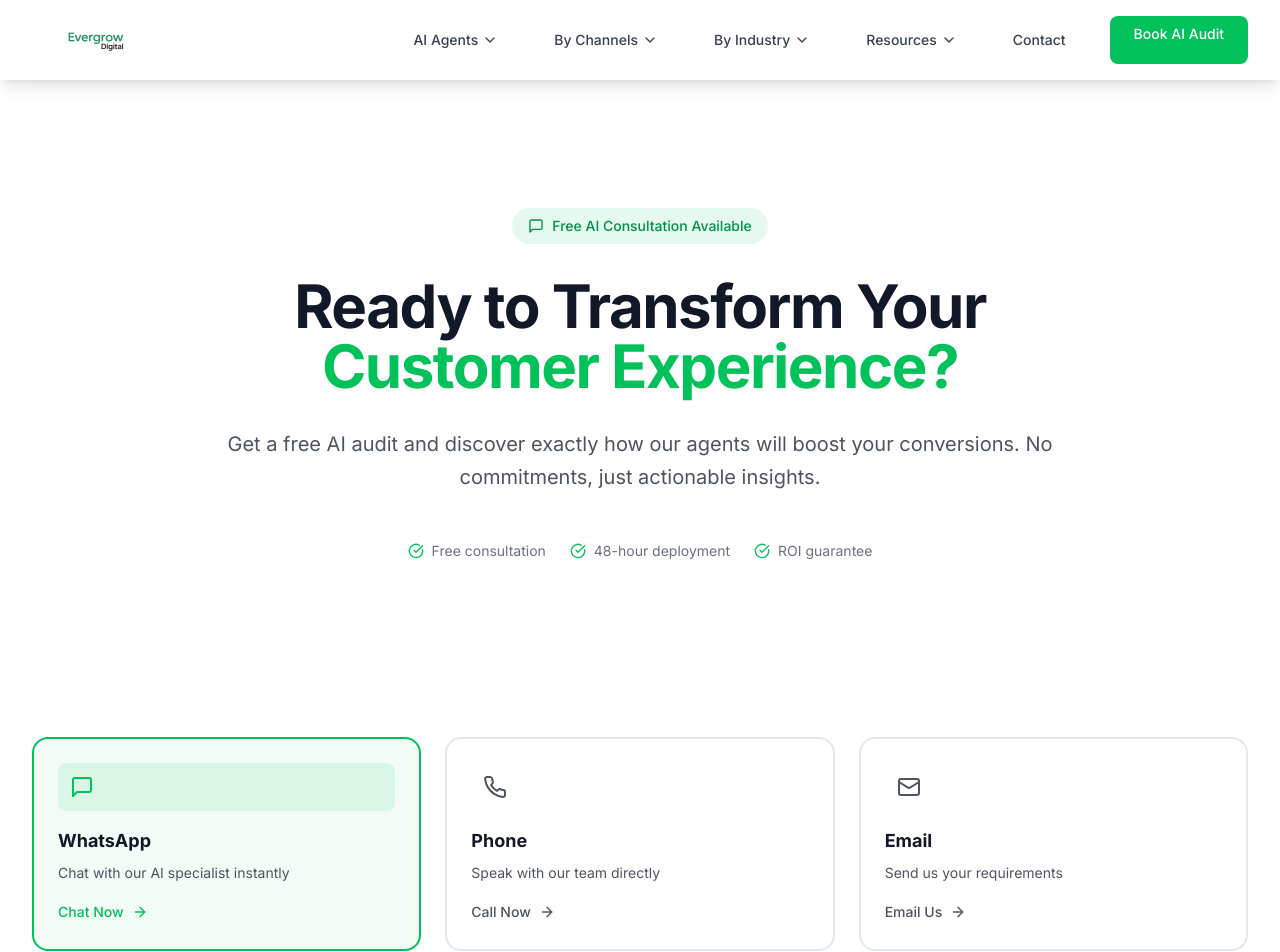
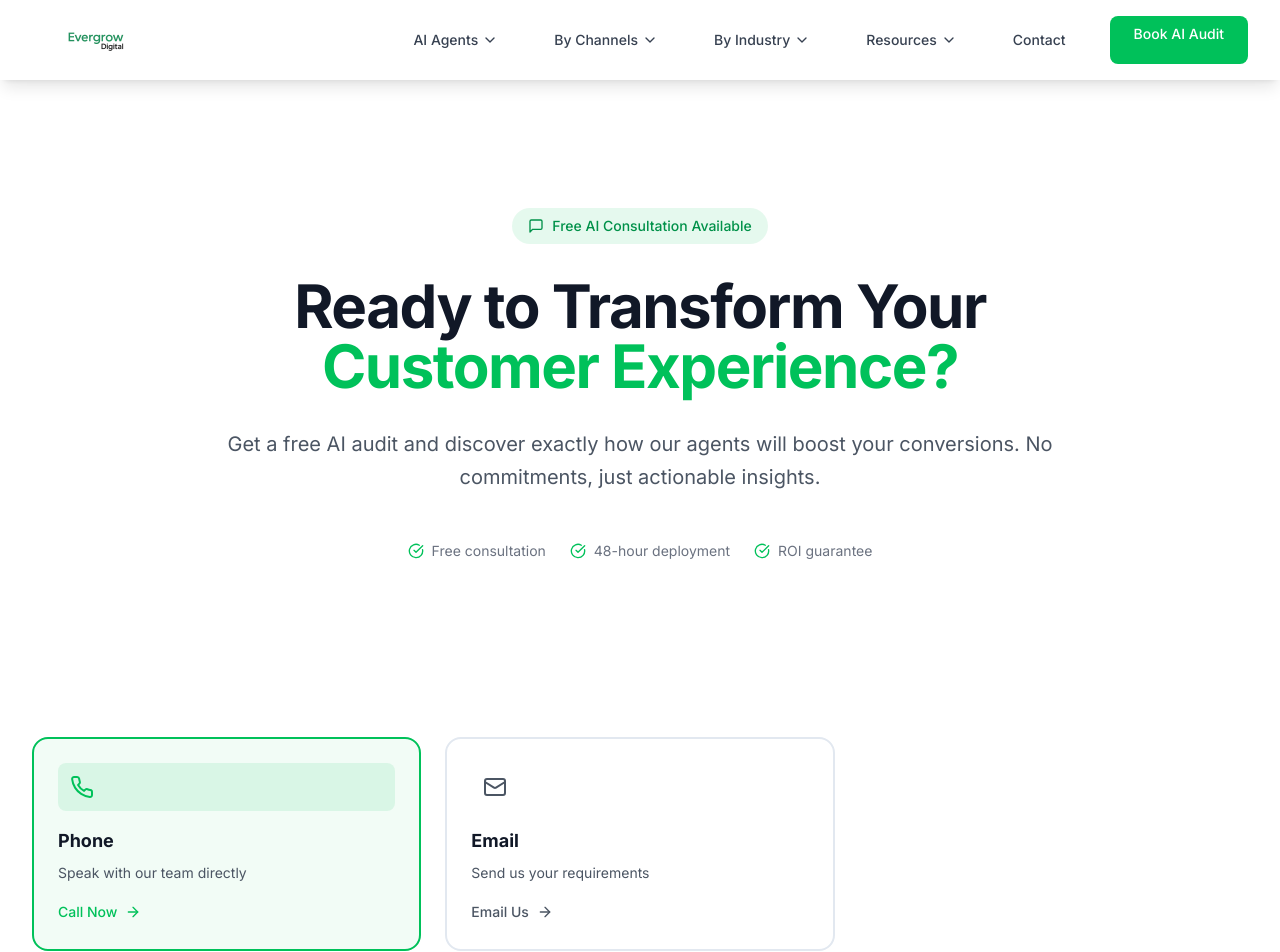
Before and after one commit to bscube/evergrow-ai-site-builder, a React (Vite) app: page /contact in a window 1280 px wide. Shown: the top 952 px of the page. Built offline with nearby package versions, Linux system fonts and the light colour scheme.

Commit message:
Remove website chat option
Remove the website chat option.

```diff
--- a/src/pages/Contact.tsx
+++ b/src/pages/Contact.tsx
@@ -146,19 +146,12 @@ const Contact = () => {
 
   const contactMethods = [
     {
-      icon: MessageSquare,
-      title: "WhatsApp",
-      description: "Chat with our AI specialist instantly",
-      action: "Chat Now",
-      link: "https://wa.me/971123456789",
-      highlight: true
-    },
-    {
       icon: Phone,
       title: "Phone",
       description: "Speak with our team directly",
       action: "Call Now",
-      link: "tel:+971123456789"
+      link: "tel:+971123456789",
+      highlight: true
     },
     {
       icon: Mail,
```
